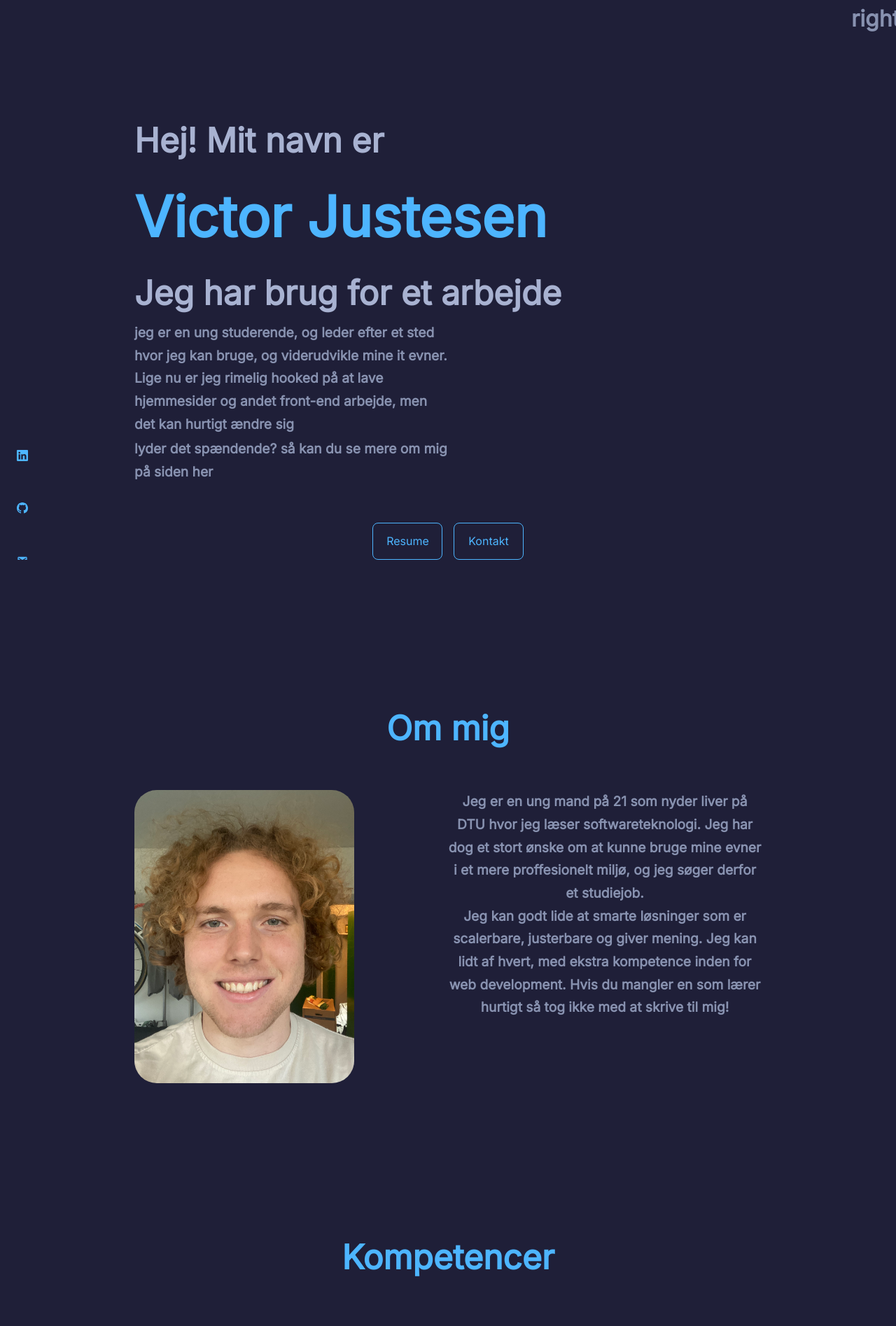
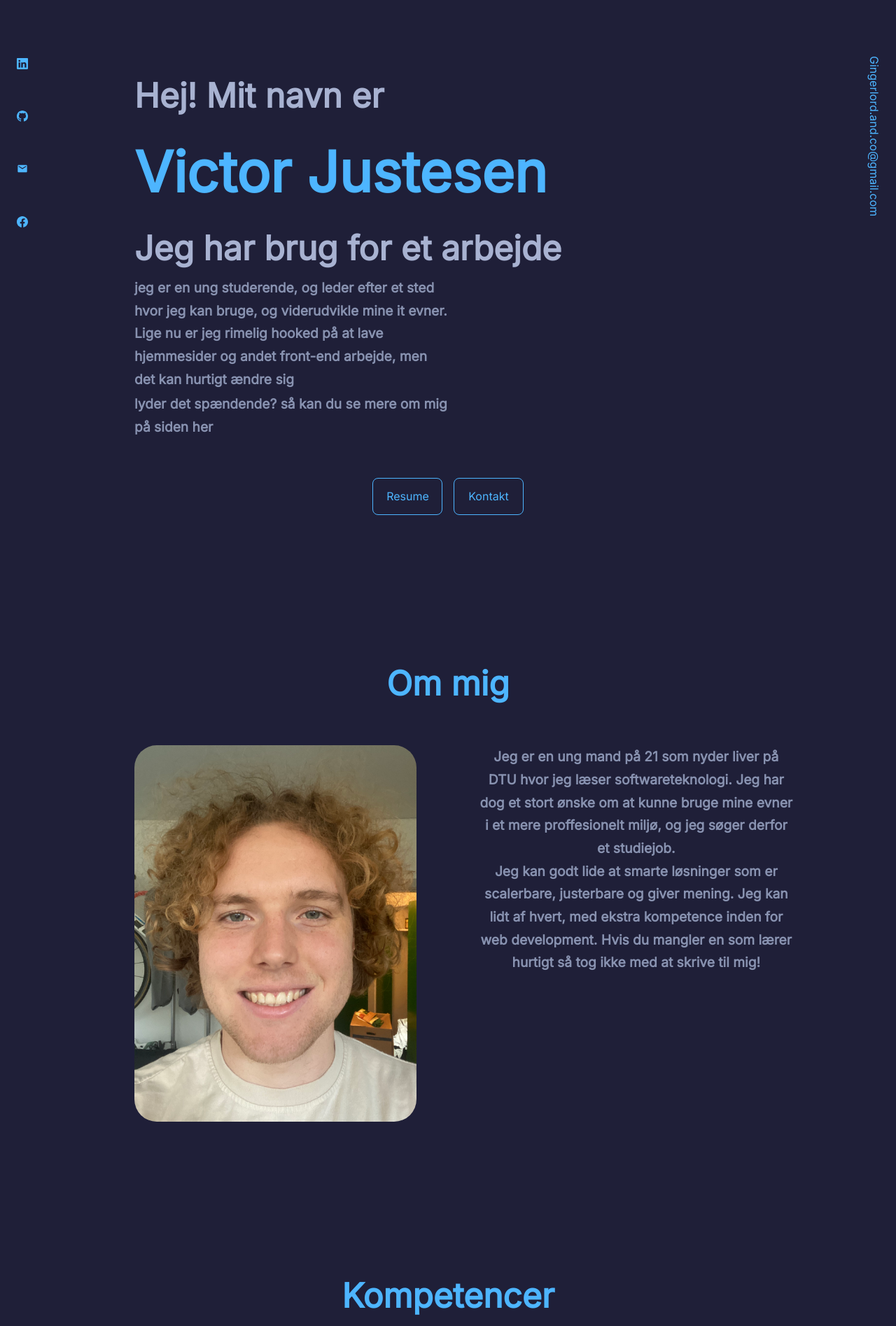
Before and after one commit to VictorJustesen/portfolio-maybe-final, a React (Create React App) app: page / in a window 1280 px wide. Shown: the top 1895 px of the page at 70% size. Built offline with nearby package versions, Linux system fonts and the light colour scheme.

Commit message:
almost done

```diff
--- a/src/components/ability/Abilities.css
+++ b/src/components/ability/Abilities.css
@@ -18,7 +18,7 @@ align-items: center;
  .skills{
 
     display:grid ;
-    grid-template-columns: 14rem 15rem;
+    grid-template-columns: 13rem 13rem;
     align-items: center;
 
     gap: 1rem;
@@ -75,3 +75,13 @@ flex-direction: column;
     .job{}
 
   }
+
+    /* ================ MEDIA QUERIES (SMALL DEVICES) ================= */
+    @media screen and (max-width: 600px) {
+        .works{
+           width: 80%;
+           align-self: center;
+        }
+
+
+        }
--- a/src/components/ability/Abilities.jsx
+++ b/src/components/ability/Abilities.jsx
@@ -25,7 +25,7 @@ export default function Abilities(){
             <Skill text="JavaScript" classtext="devicon-javascript-plain colored" level="mellem"/>
         </div>
         </div>
-        <div className="jobsogtekst">
+
 
 
             <div className="works">
@@ -44,7 +44,7 @@ export default function Abilities(){
 
 
 
-        </div>
+
         </div>
     </section>
 
--- a/src/components/about/About.css
+++ b/src/components/about/About.css
@@ -10,12 +10,15 @@
 
     border-radius: 2rem;
 
-width: 100%;}
+    width: 100%;
+}
 
 .aimgb{
     display: grid;
-   grid-template-columns: 35% 50%;
-   gap: 15%; }
+   grid-template-columns: 45% 50%;
+   gap: 10%;
+   }
+
 
 
 
@@ -24,16 +27,19 @@ width: 100%;}
     .aimgb {
       display: flex;
       flex-direction: column;
+
+
     }
 
     .aimg {
-      width: 50%;
+      width: 100%;
       margin: 2rem auto 4rem;
+
     }
 
     .aimgb >div {
-      margin: 1rem 0 1.5rem;
-      width:50%;
+
+      width:65%;
       align-self: center;
     }
   }
@@ -41,13 +47,9 @@ width: 100%;}
   /* ================ MEDIA QUERIES (SMALL DEVICES) ================= */
   @media screen and (max-width: 600px) {
     .aimg {
-      width: 65%;
-      margin: 0 auto 3rem;
+      width: 90%;
+
     }
 
 
     }
-
-    .aimgb >h5 {
-      margin: 1.5rem 0;
-    }
--- a/src/components/contact/Contact.css
+++ b/src/components/contact/Contact.css
@@ -8,4 +8,13 @@
     flex-direction: column;
     text-align: center;
     align-items: center;
+    margin-top: 12rem;
 }
+
+@media screen and (max-width: 600px) {
+    .contact__container {
+      width: 75%;
+
+    }
+
+}
--- a/src/components/landing/Landing.css
+++ b/src/components/landing/Landing.css
@@ -4,7 +4,7 @@ justify-content: center;
 
 text-align: left ;
 align-self: center;
-margin-top: 10rem;
+margin-top: 6rem;
 }
 
 .laheading{
--- a/src/components/sideheaderleft/Sideheaderleft.css
+++ b/src/components/sideheaderleft/Sideheaderleft.css
@@ -12,7 +12,7 @@ overflow: hidden;
 }
 
 .shicons{
-margin-top: 40rem;
+margin-top: 5rem;
 overflow: hidden;
 display: flex;
     flex-direction: column;
--- a/src/components/sideheaderright/Sideheaderright.css
+++ b/src/components/sideheaderright/Sideheaderright.css
@@ -7,5 +7,15 @@
     background-color: var(--bg);
     width: 4rem;
     overflow: hidden;
+    text-align: left;
+    justify-content: center;
+    display: flex;
 
     }
+
+    .righttext{
+        margin-top: 5rem;
+        writing-mode: vertical-rl;
+        text-orientation: mixed;
+    font-size: 1rem;
+color: var(--pop);}
--- a/src/components/sideheaderright/Sideheaderright.jsx
+++ b/src/components/sideheaderright/Sideheaderright.jsx
@@ -5,7 +5,7 @@ import './Sideheaderright.css'
 export default function Sideheaderright(){return(
 
 <div id='right'>
-    <h1>right</h1>
+    <a href="mailto: gingerlord.and.co@gmail.com" className='righttext'>Gingerlord.and.co@gmail.com</a>
 
 </div>
 )}
```
